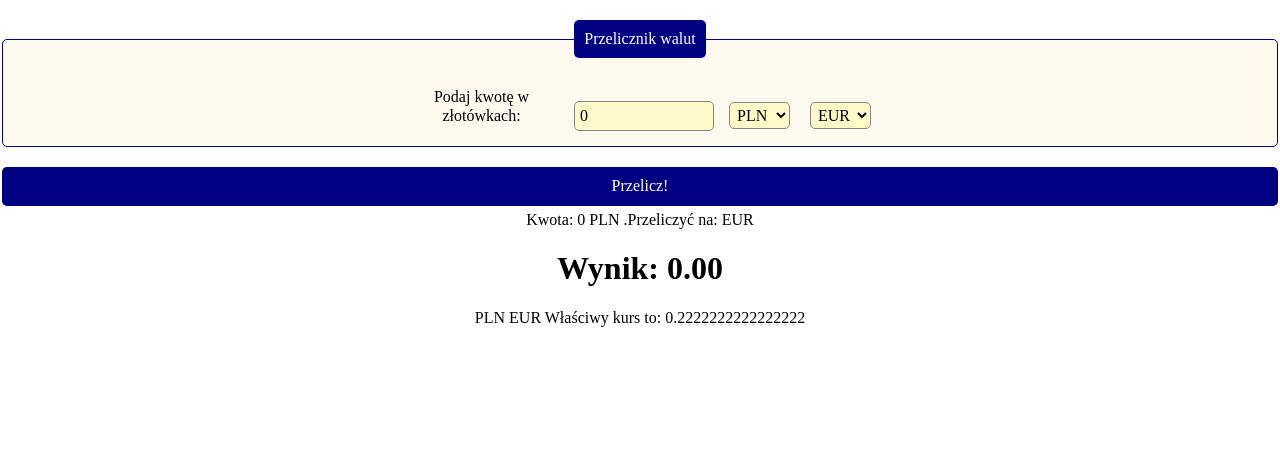
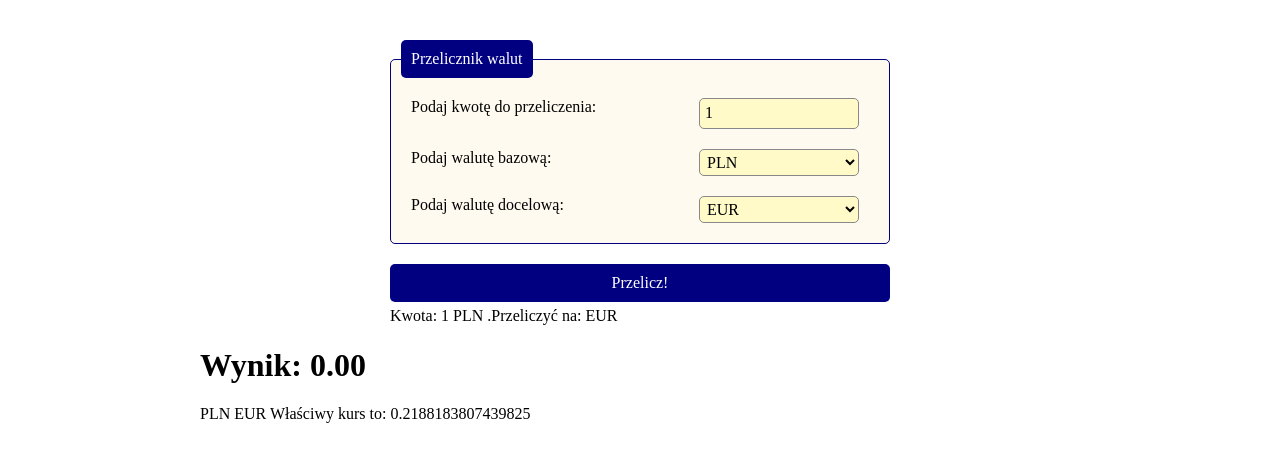
Before and after one commit to KamilStawik/currency-converter-react, a React (Create React App) app: page / in a window 1280 px wide. Shown: the top 462 px of the page. Built offline with nearby package versions, Linux system fonts and the light colour scheme.

Commit message:
Container added & Form styling fixed

```diff
--- a/src/App.js
+++ b/src/App.js
@@ -1,6 +1,7 @@
 import './App.css';
 import React, { useState } from 'react';
-import Form from './Form'
+import Form from './Form';
+import Container from './Container';
 
 function App() {
 
@@ -9,10 +10,12 @@ function App() {
   const [targetCurrency, setTargetCurrency] = useState("EUR");
 
   const currencyPairRatings = [
-    { baseCurrency: "PLN", targetCurrency: "EUR", rating: 1 / 4.5 },
-    { baseCurrency: "EUR", targetCurrency: "PLN", rating: 4.5 },
-    { baseCurrency: "PLN", targetCurrency: "DOL", rating: 1 / 4 },
-    { baseCurrency: "DOL", targetCurrency: "PLN", rating: 4 },
+    { baseCurrency: "PLN", targetCurrency: "EUR", rating: 1 / 4.57 },
+    { baseCurrency: "EUR", targetCurrency: "PLN", rating: 4.57 },
+    { baseCurrency: "PLN", targetCurrency: "USD", rating: 1 / 3.77 },
+    { baseCurrency: "USD", targetCurrency: "PLN", rating: 3.77 },
+    { baseCurrency: "USD", targetCurrency: "EUR", rating: 1 / 1.22 },
+    { baseCurrency: "EUR", targetCurrency: "USD", rating: 1.22 },
   ];
 
   const getNewAmountValue = (newAmountValue) => {
@@ -42,7 +45,7 @@ function App() {
 
   return (
 
-    <div className="App">
+    <Container>
 
       <Form getNewAmountValue={getNewAmountValue} getNewTargetCurrency={getNewTargetCurrency} getNewBaseCurrency={getNewBasetCurrency} />
 
@@ -55,8 +58,8 @@ function App() {
         <span>Właściwy kurs to: {properRating[0].rating} </span>
       </p>
 
+    </Container>
 
-    </div>
   );
 }
 
--- /dev/null
+++ b/src/Container/index.js
@@ -0,0 +1,9 @@
+import "./style.css";
+
+const Container = (props) => (
+    <main className="container">
+        {props.children}
+    </main>
+);
+
+export default Container;
--- /dev/null
+++ b/src/Container/style.css
@@ -0,0 +1,11 @@
+.container {
+    max-width: 900px;
+    margin: 10px auto;
+    padding: 10px;
+}
+
+@media (max-width: 767px) {
+    .container {
+        margin: 5px;
+    }
+}
--- a/src/Form/index.js
+++ b/src/Form/index.js
@@ -3,7 +3,7 @@ import "./style.css";
 
 const Form = ({ getNewAmountValue, getNewTargetCurrency, getNewBaseCurrency }) => {
 
-    const [newAmountValue, setNewAmountValue] = useState(0);
+    const [newAmountValue, setNewAmountValue] = useState(1.00);
     const [newBaseCurrency, setNewBaseCurrency] = useState("PLN");
     const [newTargetCurrency, setNewTargetCurrency] = useState("EUR");
 
@@ -12,7 +12,6 @@ const Form = ({ getNewAmountValue, getNewTargetCurrency, getNewBaseCurrency }) =
         getNewAmountValue(newAmountValue);
         getNewBaseCurrency(newBaseCurrency);
         getNewTargetCurrency(newTargetCurrency);
-        setNewAmountValue(0);
     };
 
     return (
@@ -21,8 +20,8 @@ const Form = ({ getNewAmountValue, getNewTargetCurrency, getNewBaseCurrency }) =
             <fieldset className="form__fieldset">
                 <legend className="form__legend">Przelicznik walut</legend>
 
-                <label>
-                    <span className="form__labelText">Podaj kwotę w złotówkach:</span>
+                <label className="form__label">
+                    <span className="form__labelText">Podaj kwotę do przeliczenia:</span>
                     <input
                         className="form__numberField"
                         type="number"
@@ -35,7 +34,8 @@ const Form = ({ getNewAmountValue, getNewTargetCurrency, getNewBaseCurrency }) =
                     />
                 </label>
 
-                <label>
+                <label className="form__label">
+                    <span className="form__labelText">Podaj walutę bazową:</span>
                     <select
                         className="form__selectField"
                         value={newBaseCurrency}
@@ -49,7 +49,8 @@ const Form = ({ getNewAmountValue, getNewTargetCurrency, getNewBaseCurrency }) =
                 </label>
 
 
-                <label>
+                <label className="form__label">
+                    <span className="form__labelText">Podaj walutę docelową:</span>
                     <select
                         className="form__selectField"
                         value={newTargetCurrency}
--- a/src/Form/style.css
+++ b/src/Form/style.css
@@ -1,23 +1,25 @@
 .form {
-    margin: 2px;
+    max-width: 500px;
+    margin: auto;
+}
+
+.form__label {
+    margin: 10px;
+    display: flex;
+    justify-content: space-between;
 }
 
 .form__labelText {
-    max-width: 165px;
-    width: 100%;
     display: inline-block;
-    margin-right: 5px;
-    margin-top: 20px;
-    margin-bottom: 5px;
 }
 
 .form__numberField {
-    max-width: 140px;
+    max-width: 160px;
     width: 100%;
     border: 1px solid #888;
     border-radius: 5px;
     padding: 5px;
-    margin: 5px;
+    margin: 0px 10px;
 }
 
 .form__numberField:invalid {
@@ -55,6 +57,8 @@
     border-radius: 5px;
     padding: 10px;
     margin: 20px 0px;
+    display: flex;
+    flex-direction: column;
 }
 
 .form__legend {
@@ -66,6 +70,8 @@
 }
 
 .form__selectField {
+    max-width: 160px;
+    width: 100%;
     border: 1px solid #888;
     border-radius: 5px;
     padding: 3px;
```
